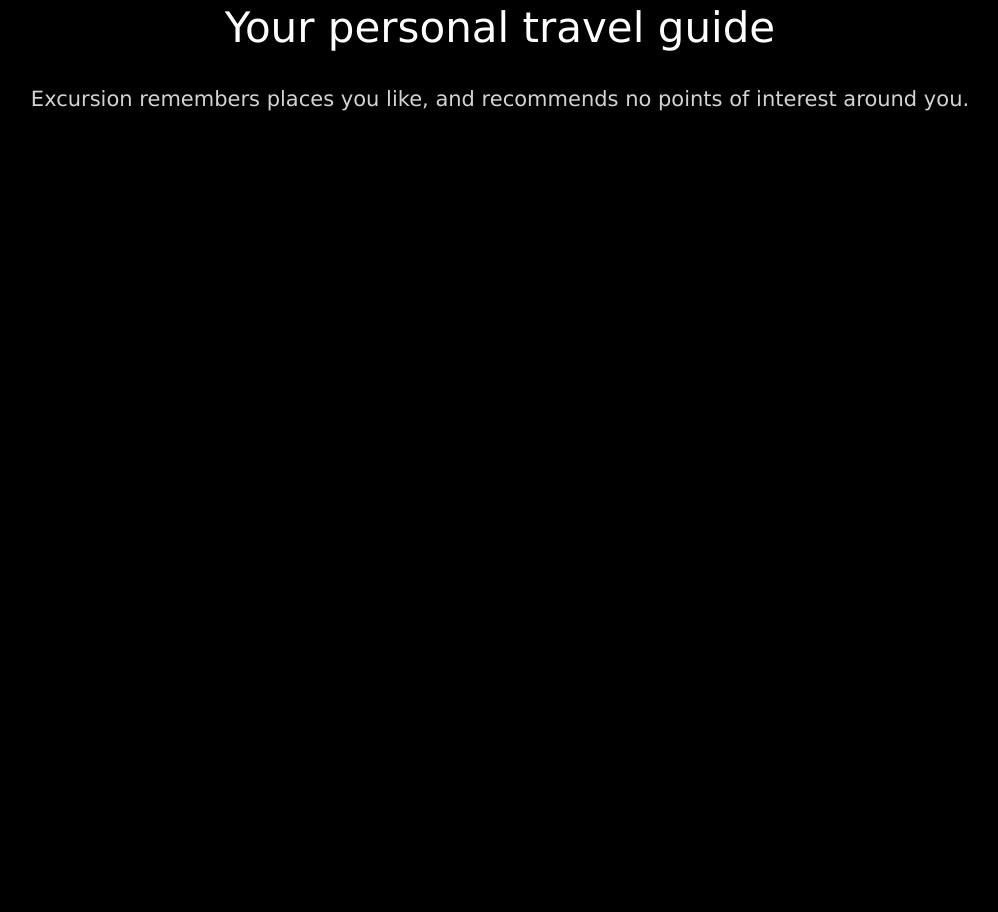
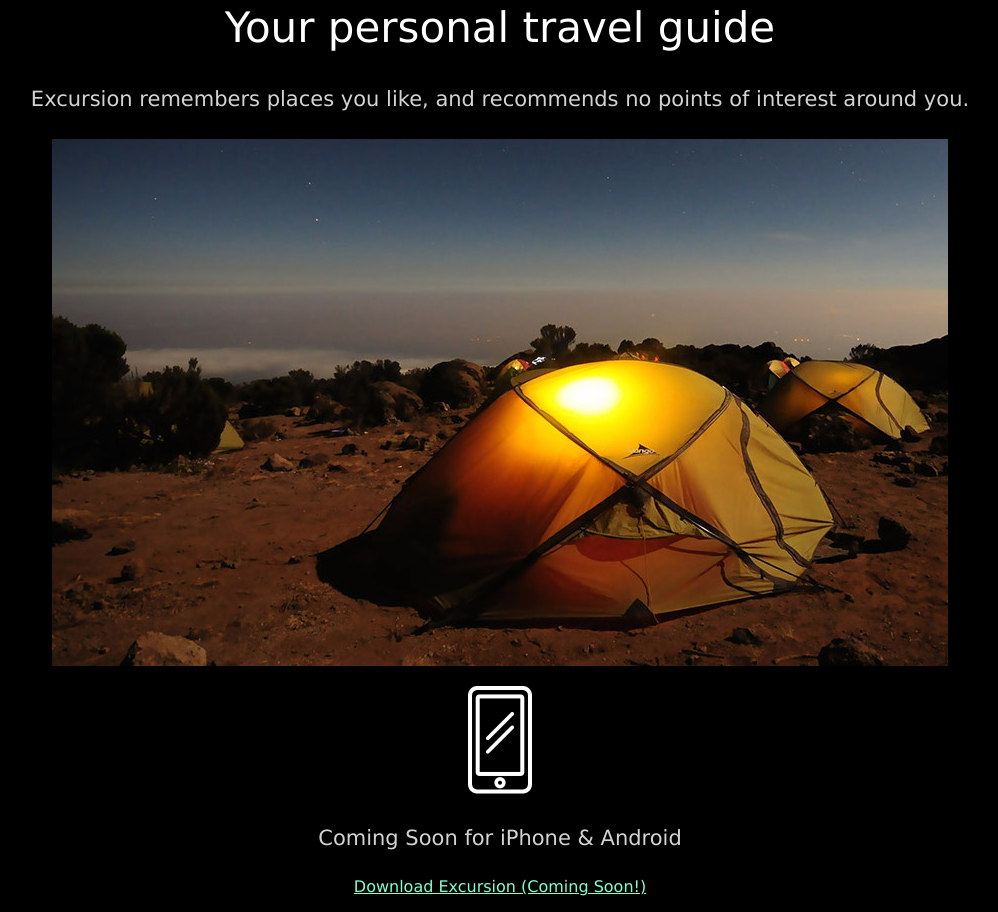
Before and after one commit to AnnaTaul/EXCURSION1, a plain HTML site: page index.html in a window 1280 px wide. Shown: the part 346-1258 px from the top of the page, without its empty margins (140-1138 px from the left). Before the commit the page ends 800 px from the top, so only its background shows below. Drawn offline with Linux system fonts and the light colour scheme.

Commit message:
Added Final Heading & Link

```diff
--- a/index.html
+++ b/index.html
@@ -9,12 +9,16 @@
     </head>
     <body>
         <h1 class="header--main">Discover hidden places in the world around you</h1>
-        <p><a class="link--cta" href="#">Download Excursion (Coming Soon!)</a></p>
-        <video autoplay loop muted>
-            <source src="resources/css/videos/excursion.mp4" type="video/mp4">
-        </video>
+            <p><a class="link--cta" href="#">Download Excursion (Coming Soon!)</a></p>
+            <video autoplay loop muted>
+                <source src="resources/css/videos/excursion.mp4" type="video/mp4">
+            </video>
         <h2 class="header--secondary">Your personal travel guide</h2>
         <h4 class="header--fourth">Excursion remembers places you like, and recommends no points of interest around you.</h4>
+            <p><img src="resources/css/pictures/camp.jpeg"></p>
+            <p><img src="resources/css/pictures/phone.png"></p>
+        <h4 class="header--fourth">Coming Soon for iPhone & Android</h4>
+            <p><a class="link--cta" href="#">Download Excursion (Coming Soon!)</a></p>
     </body>
 
 
```
